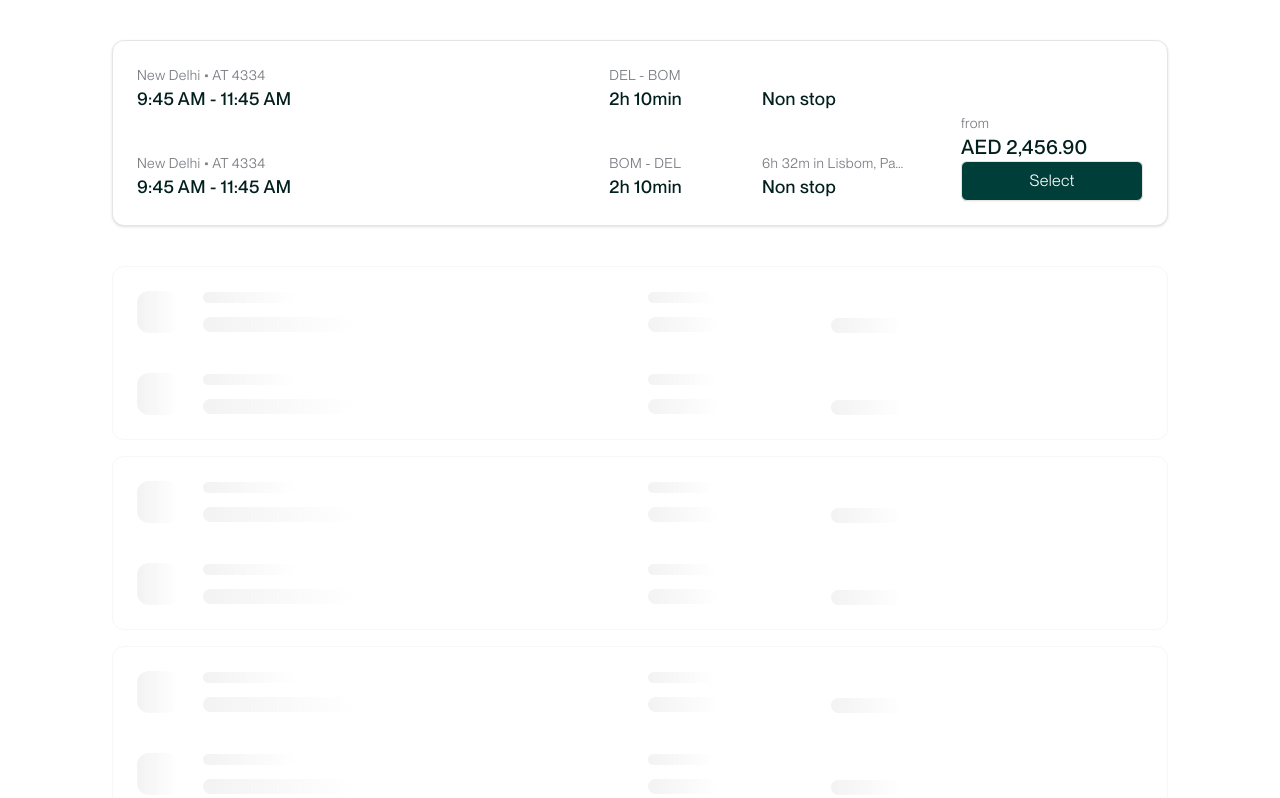
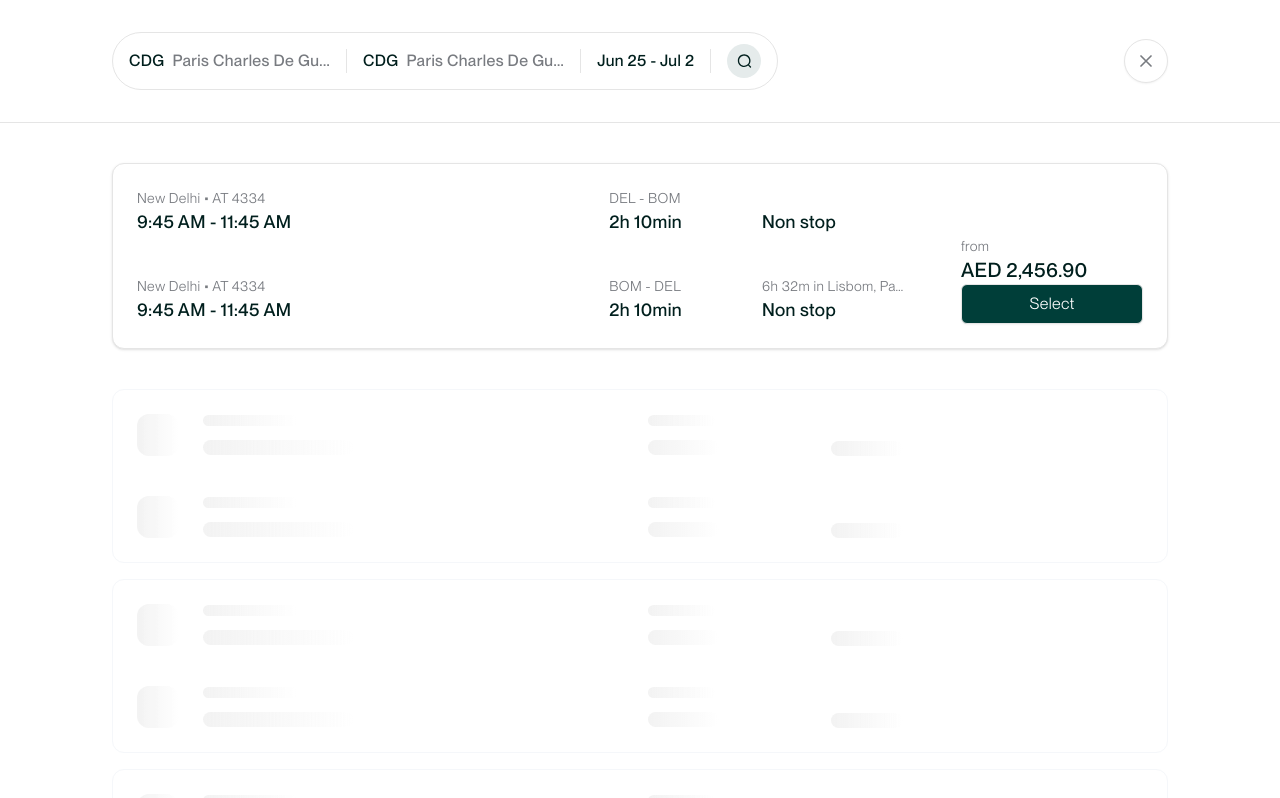
Before and after one commit to TTruongBill/KittChallenge, a Next.js app: page /results in a window 1280 px wide. Shown: the top 798 px of the page. Built offline with nearby package versions, Linux system fonts and the light colour scheme.

Commit message:
feat: integrate header design

```diff
--- a/src/app/results/page.tsx
+++ b/src/app/results/page.tsx
@@ -1,9 +1,11 @@
 import { Cards } from "@/components/Cards";
 import SkeletonCard from "@/components/SkeletonCard"
+import Header from "@/components/Header";
 
 export function results() {
     return(
         <section>
+            <Header />
             <div className="w-full flex flex-col justify-center items-center mt-10">
                 <Cards />
             </div>
--- a/src/components/Cards/index.tsx
+++ b/src/components/Cards/index.tsx
@@ -23,7 +23,7 @@ export function Cards() {
                     secondFlightStopAmount="Non stop"
                 />
             </CardContent>
-            <Separator orientation="vertical" />
+            <Separator orientation="vertical" className="w-"/>
             <CardFooter className="flex flex-col items-start justify-end">
                 <p className="text-gray-secondary text-sm">from</p>
                 <h2 className="font-medium text-secondary text-xl">AED 2,456.90</h2>
--- /dev/null
+++ b/src/components/Header/index.tsx
@@ -0,0 +1,38 @@
+import {
+    Card,
+    CardContent,
+  } from "@/components/ui/card";
+
+import { Separator } from "@/components/ui/separator";
+import { Icons } from "@/components/icons";
+import { Button } from "../ui/button";
+
+export function Header() {
+    return(
+        <>
+            <header className="flex justify-center">
+                <div className="py-8 flex justify-between items-center w-[1056px]">
+                    <Card className="w-fit rounded-full text-normal shadow-none">
+                        <CardContent className="flex flex-row justify-center items-center p-4 space-x-4 h-[56px] text-gray-secondary font-medium">
+                            <p><span className="font-medium text-secondary pr-2">CDG</span>Paris Charles De Gu...</p>
+                            <Separator orientation="vertical" />
+                            <p><span className="font-medium text-secondary pr-2">CDG</span>Paris Charles De Gu...</p>
+                            <Separator orientation="vertical" />
+                            <p className="font-medium text-secondary">Jun 25 - Jul 2</p>
+                            <Separator orientation="vertical" />
+                            <div className="rounded-full bg-light-green w-[34px] h-[34px] flex justify-center items-center">
+                                <Icons icon="SearchIcon" className="text-secondary"/>
+                            </div>
+                        </CardContent>
+                    </Card>
+                    <Button variant="outline" className="rounded-full w-[44px] h-[44px]">
+                        <Icons icon="XIcon" />
+                    </Button>
+                </div>
+            </header>
+            <Separator />
+        </>
+
+)}
+
+export default Header;
--- a/src/components/SkeletonCard/index.tsx
+++ b/src/components/SkeletonCard/index.tsx
@@ -1,6 +1,6 @@
 
 import { Skeleton } from "@/components/ui/skeleton";
-import { Card, CardContent, CardFooter } from "@/components/ui/card";
+import { Card, CardContent } from "@/components/ui/card";
 
 function SkeletonCardInfo() {
     return(
--- a/src/components/icons/index.tsx
+++ b/src/components/icons/index.tsx
@@ -3,6 +3,7 @@ import ChevronDownIcon from "./chevronDownIcon"
 import TargetIcon from "./targetIcon"
 import SearchIcon from "./searchIcon"
 import SwitchIcon from "./switchIcon"
+import XIcon from "./xIcon"
 import { IconProps } from "./types"
 
 export const icons = {
@@ -10,7 +11,8 @@ export const icons = {
     ChevronDownIcon,
     TargetIcon,
     SearchIcon,
-    SwitchIcon
+    SwitchIcon,
+    XIcon
 }
 
 export function Icons({icon, className}: IconProps) {
--- a/src/components/icons/searchIcon.tsx
+++ b/src/components/icons/searchIcon.tsx
@@ -4,7 +4,7 @@ export const SearchIcon = () => {
             <path fill-rule="evenodd"
                 clip-rule="evenodd"
                 d="M7.16683 1.66665C4.40541 1.66665 2.16683 3.90522 2.16683 6.66665C2.16683 9.42807 4.40541 11.6666 7.16683 11.6666C8.5089 11.6666 9.72747 11.1379 10.6256 10.2773C10.6463 10.2486 10.6696 10.2211 10.6955 10.1952C10.7214 10.1694 10.7488 10.1461 10.7776 10.1253C11.6381 9.22723 12.1668 8.00869 12.1668 6.66665C12.1668 3.90522 9.92825 1.66665 7.16683 1.66665ZM12.0919 10.6488C12.9726 9.56093 13.5002 8.1754 13.5002 6.66665C13.5002 3.16884 10.6646 0.333313 7.16683 0.333313C3.66903 0.333313 0.833496 3.16884 0.833496 6.66665C0.833496 10.1645 3.66903 13 7.16683 13C8.67561 13 10.0612 12.4724 11.1491 11.5916L13.0288 13.4714C13.2891 13.7317 13.7112 13.7317 13.9716 13.4714C14.2319 13.211 14.2319 12.7889 13.9716 12.5286L12.0919 10.6488Z"
-                fill="white"/>
+                fill="currentColor"/>
         </svg>
 
     )
--- /dev/null
+++ b/src/components/icons/xIcon.tsx
@@ -0,0 +1,13 @@
+export function XIcon() {
+    return(
+        <svg width="12" height="12" viewBox="0 0 12 12" fill="none" xmlns="http://www.w3.org/2000/svg">
+            <path d="M11 1L1 11M1 1L11 11"
+                stroke="#787B80"
+                stroke-width="1.66667"
+                stroke-linecap="round"
+                stroke-linejoin="round"/>
+        </svg>
+    )
+}
+
+export default XIcon;
--- a/tailwind.config.ts
+++ b/tailwind.config.ts
@@ -14,6 +14,7 @@ const config: Config = {
   			foreground: 'var(--foreground)',
 			primary: '#003E39',
 			secondary: '#001F1D',
+			'light-green': '#E5EBEB',
 			gray: '#484A4D',
 			'gray-bg': '#F5F7FA',
 			'gray-secondary': '#787B80',
```
